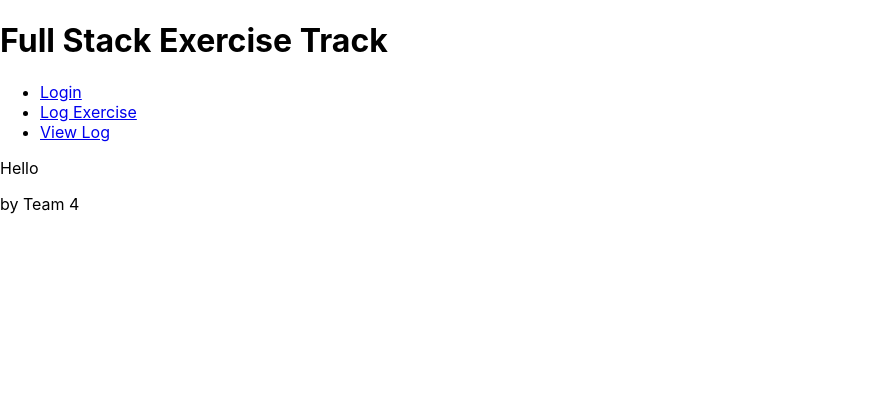
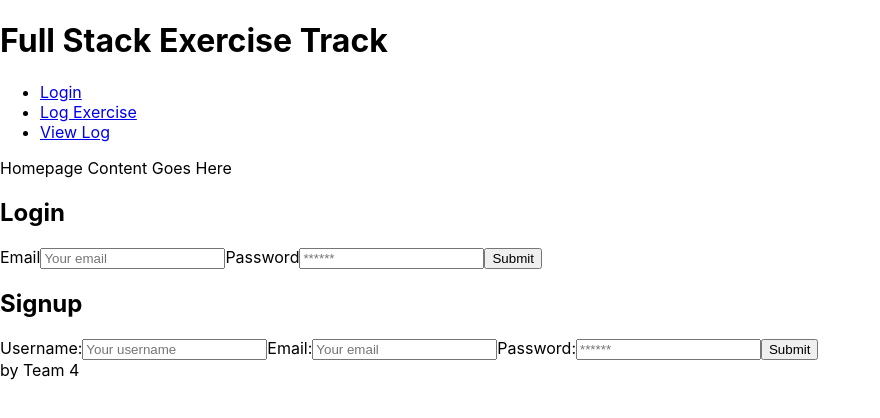
Before and after one commit to mmelendez3/Full_Stack_Exercise_Track, a React (Create React App) app in the folder client/: page / in a window 1280 px wide. Shown: the top 418 px of the page, without its empty margins (0-880 px from the left). Built offline with nearby package versions, Linux system fonts and the light colour scheme.

Commit message:
added login and signup pages

```diff
--- a/client/src/App.js
+++ b/client/src/App.js
@@ -10,6 +10,8 @@ import Footer from './components/Footer';
 import Header from './components/Header';
 
 import Home from './pages/Home';
+import Login from './pages/Login';
+import Signup from './pages/Signup';
 
 function App() {
   const httpLink = createHttpLink({
@@ -23,9 +25,11 @@ function App() {
   return (
     <ApolloProvider client={client}>
       <Header></Header>
-      <div>
+      <div className="home-container">
         <Home />
       </div>
+      <Login></Login>
+      <Signup></Signup>
       <Footer />
     </ApolloProvider>
   );
--- a/client/src/pages/Home.js
+++ b/client/src/pages/Home.js
@@ -4,7 +4,7 @@ import Footer from '../components/Footer';
 const Home = () => {
   return (
     <main>
-      <p>Hello</p>
+      <p>Homepage Content Goes Here</p>
     </main>
   );
 };
--- /dev/null
+++ b/client/src/pages/Login.js
@@ -0,0 +1,59 @@
+import React, { useState } from 'react';
+
+const Login = (props) => {
+  const [formState, setFormState] = useState({ email: '', password: '' });
+
+  // update state based on form input changes
+  const handleChange = (event) => {
+    const { name, value } = event.target;
+
+    setFormState({
+      ...formState,
+      [name]: value,
+    });
+  };
+
+  // submit form
+  const handleFormSubmit = async (event) => {
+    event.preventDefault();
+
+    // clear form values
+    setFormState({
+      email: '',
+      password: '',
+    });
+  };
+
+  return (
+    <main className="login-page">
+      <div className="form-container">
+        <h2>Login</h2>
+        <form onSubmit={handleFormSubmit}>
+          <label>Email</label>
+          <input
+            className="form-input"
+            placeholder="Your email"
+            name="email"
+            type="email"
+            id="email"
+            value={formState.email}
+            onChange={handleChange}
+          ></input>
+          <label>Password</label>
+          <input
+            className="form-input"
+            placeholder="******"
+            name="password"
+            type="password"
+            id="password"
+            value={formState.password}
+            onChange={handleChange}
+          />
+          <button type="submit">Submit</button>
+        </form>
+      </div>
+    </main>
+  );
+};
+
+export default Login;
--- /dev/null
+++ b/client/src/pages/Signup.js
@@ -0,0 +1,67 @@
+import React, { useState } from 'react';
+
+const Signup = () => {
+  const [formState, setFormState] = useState({
+    username: '',
+    email: '',
+    password: '',
+  });
+
+  // update state based on form input changes
+  const handleChange = (event) => {
+    const { name, value } = event.target;
+
+    setFormState({
+      ...formState,
+      [name]: value,
+    });
+  };
+
+  // submit form
+  const handleFormSubmit = async (event) => {
+    event.preventDefault();
+  };
+
+  return (
+    <main className="signup-page">
+      <div className="signup-container">
+        <h2>Signup</h2>
+        <form onSubmit={handleFormSubmit}>
+          <label>Username:</label>
+          <input
+            className="form-input"
+            placeholder="Your username"
+            name="username"
+            type="username"
+            id="username"
+            value={formState.username}
+            onChange={handleChange}
+          />
+          <label>Email:</label>
+          <input
+            className="form-input"
+            placeholder="Your email"
+            name="email"
+            type="email"
+            id="email"
+            value={formState.email}
+            onChange={handleChange}
+          />
+          <label>Password:</label>
+          <input
+            className="form-input"
+            placeholder="******"
+            name="password"
+            type="password"
+            id="password"
+            value={formState.password}
+            onChange={handleChange}
+          />
+          <button type="submit">Submit</button>
+        </form>
+      </div>
+    </main>
+  );
+};
+
+export default Signup;
```
